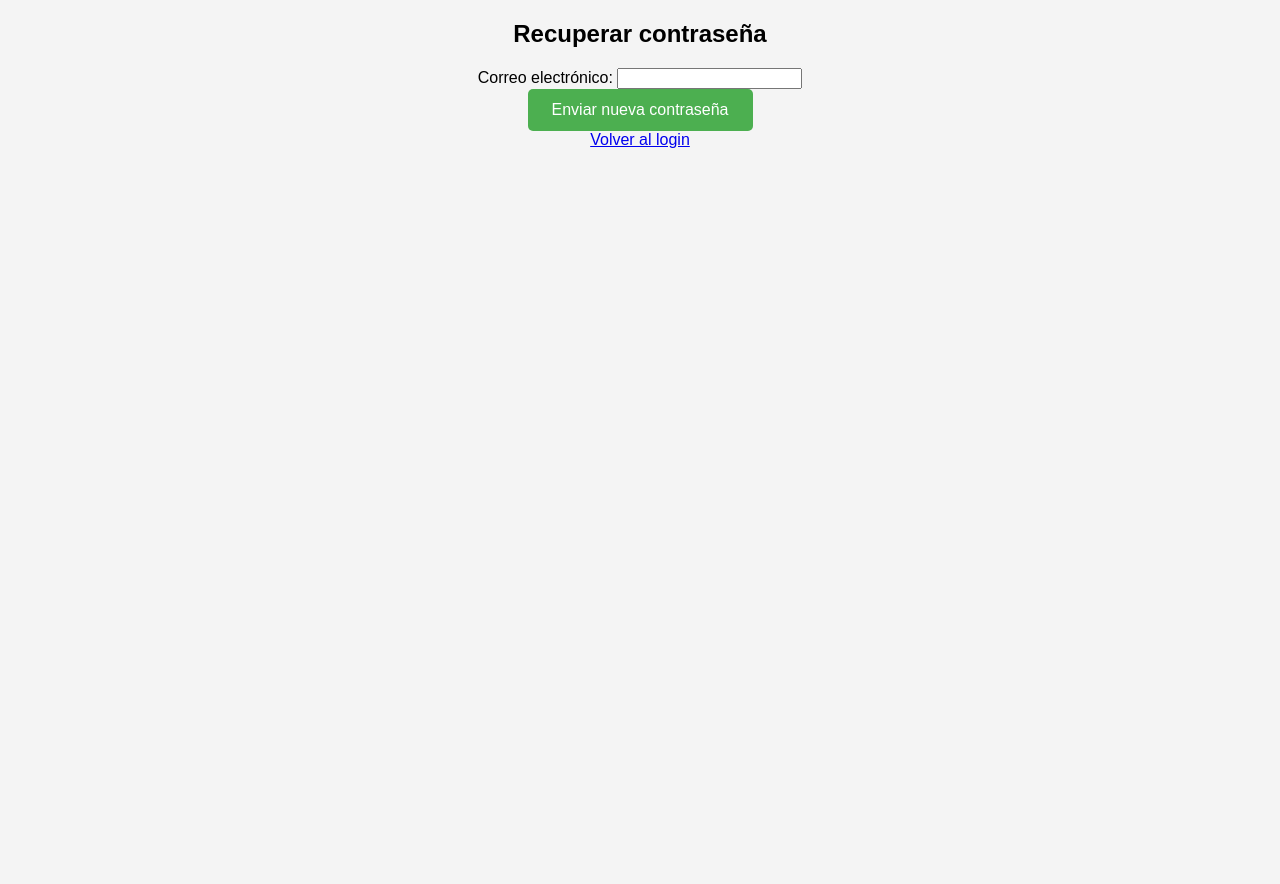
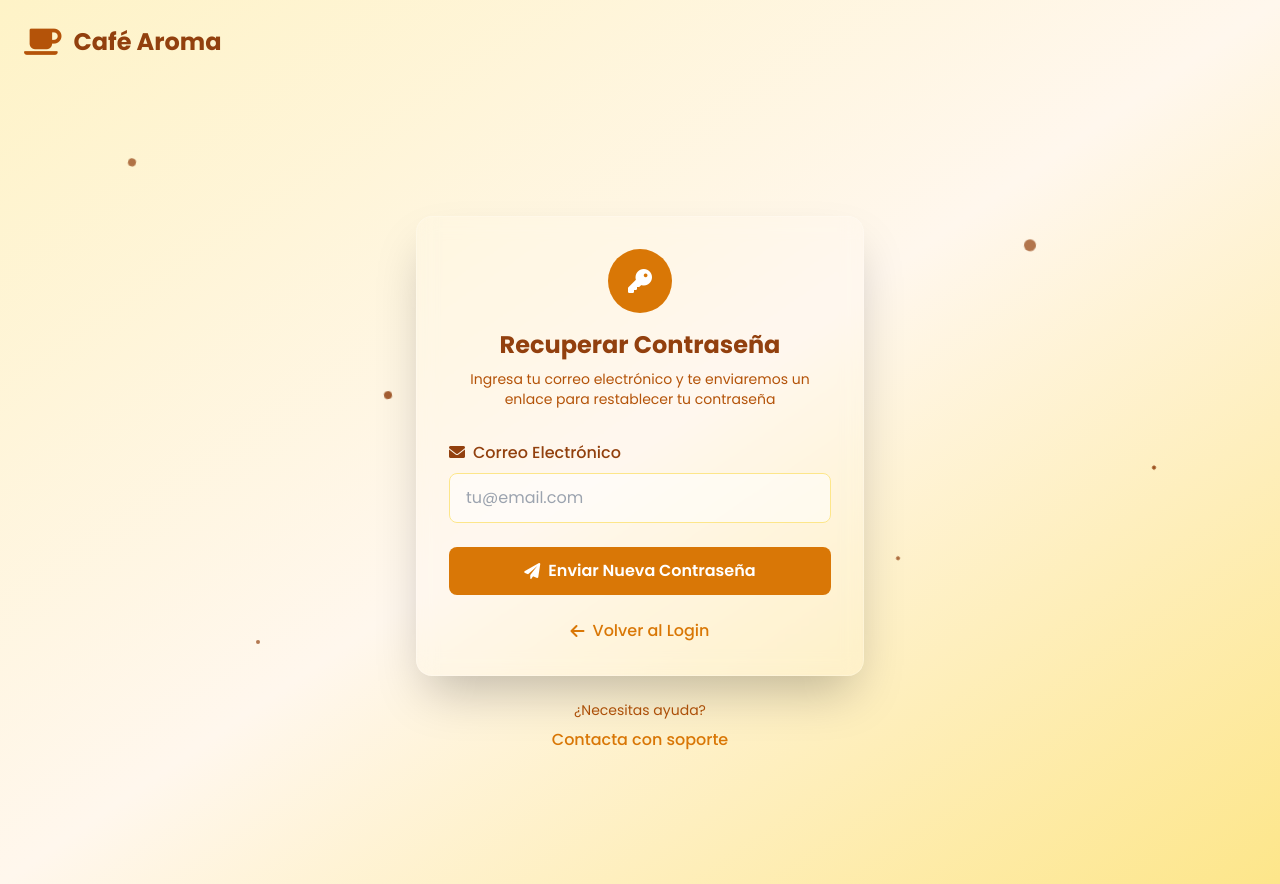
Before and after one commit to Danielaaa09/cafeteria_project, a Flask app: template templates/recuperar_contrasena.html in a window 1280 px wide. Before the commit the page ends 148 px from the top, so only its background shows below. Run offline with Flask 3, Linux system fonts and the light colour scheme; the template is opened without the code that fills it, so the values that code supplies are empty; parts of the project's set-up code (start-up, migrations or seed data) failed here and were passed over; some libraries are stand-ins or nearby versions.

Commit message:
estilos a la mitad

```diff
--- a/app.py
+++ b/app.py
@@ -36,6 +36,7 @@ def create_app():
     from routes.acerca_routes import acerca_routes
     from routes.menu_routes import menu_routes
     from routes.reserva_routes import reserva_routes
+    from routes.contacto_routes import contacto_routes
 
     app.register_blueprint(usuarios_bp, url_prefix='/api')
     app.register_blueprint(productos_bp, url_prefix='/api')
@@ -48,13 +49,10 @@ def create_app():
     app.register_blueprint(menu_routes)
     app.register_blueprint(acerca_routes)
     app.register_blueprint(reserva_routes)
+    app.register_blueprint(contacto_routes)
 
     @app.route('/')
     def index():
         return render_template('paginaprin.html')
 
-    @app.route('/contacto')
-    def contacto():
-        return render_template('contacto.html')
-
     return app
--- a/templates/cliente.html
+++ b/templates/cliente.html
@@ -63,8 +63,8 @@
                 </div>
 
                 <div class="hidden md:flex space-x-8">
-                    <a href="index.html" class="text-amber-800 hover:text-amber-600 font-medium transition-colors">Inicio</a>
-                    <a href="menu.html" class="text-amber-800 hover:text-amber-600 font-medium transition-colors">Menú</a>
+                    <a class="text-amber-800 hover:text-amber-600 font-medium transition-colors">Inicio</a>
+                    <a href="" class="text-amber-800 hover:text-amber-600 font-medium transition-colors">Menú</a>
                     <a href="dashboard.html" class="text-amber-600 font-medium">Mi Tienda</a>
                 </div>
 
--- a/templates/paginaprin.html
+++ b/templates/paginaprin.html
@@ -73,7 +73,7 @@
                     <a href="{{ url_for('index') }}" class="text-amber-800 hover:text-amber-600 font-medium transition-colors">Inicio</a>
                     <a href="{{ url_for('menu_routes.menu') }}" class="text-amber-800 hover:text-amber-600 font-medium transition-colors">Menú</a>
                     <a href="{{ url_for('acerca_routes.acerca') }}" class="text-amber-800 hover:text-amber-600 font-medium transition-colors">Nosotros</a>
-                    <a href="{{ url_for('contacto') }}" class="text-amber-800 hover:text-amber-600 font-medium transition-colors">Contacto</a>
+                    <a href="{{ url_for('contacto_routes.contacto') }}" class="text-amber-800 hover:text-amber-600 font-medium transition-colors">Contacto</a>
                 </div>
 
                 <div class="flex items-center space-x-4">
@@ -92,7 +92,7 @@
                     <a class="text-amber-800 hover:text-amber-600 font-medium">Inicio</a>
                     <a href="{{ url_for('menu_routes.menu') }}" class="text-amber-800 hover:text-amber-600 font-medium">Menú</a>
                     <a href="{{ url_for('acerca_routes.acerca') }}" class="text-amber-800 hover:text-amber-600 font-medium">Nosotros</a>
-                    <a href="{{ url_for('contacto') }}" class="text-amber-800 hover:text-amber-600 font-medium">Contacto</a>
+                    <a href="{{ url_for('contacto_routes.contacto') }}" class="text-amber-800 hover:text-amber-600 font-medium">Contacto</a>
                 </div>
             </div>
         </nav>
--- a/templates/recuperar_contrasena.html
+++ b/templates/recuperar_contrasena.html
@@ -1,27 +1,133 @@
 <!DOCTYPE html>
-<html>
+<html lang="es">
 <head>
-    <title>Recuperar contraseña</title>
-        <link rel="stylesheet" href="{{ url_for('static', filename='Styles.css') }}">
+    <meta charset="UTF-8">
+    <meta name="viewport" content="width=device-width, initial-scale=1.0">
+    <title>Recuperar Contraseña - Café Aroma</title>
+    <script src="https://cdn.tailwindcss.com"></script>
+    <link href="https://cdnjs.cloudflare.com/ajax/libs/font-awesome/6.0.0/css/all.min.css" rel="stylesheet">
+    <style>
+        @import url('https://fonts.googleapis.com/css2?family=Poppins:wght@300;400;500;600;700&display=swap');
+        * { font-family: 'Poppins', sans-serif; }
+        .coffee-particle {
+            position: absolute;
+            background: #92400e;
+            border-radius: 50%;
+            animation: float 6s ease-in-out infinite;
+        }
+        @keyframes float {
+            0%, 100% { transform: translateY(0px) rotate(0deg); opacity: 0.7; }
+            50% { transform: translateY(-20px) rotate(180deg); opacity: 1; }
+        }
+        .glass-effect {
+            background: rgba(255, 255, 255, 0.1);
+            backdrop-filter: blur(10px);
+            border: 1px solid rgba(255, 255, 255, 0.2);
+        }
+        .input-focus:focus {
+            transform: translateY(-2px);
+            box-shadow: 0 10px 25px rgba(146, 64, 14, 0.2);
+        }
+        .btn-hover:hover {
+            transform: translateY(-2px);
+            box-shadow: 0 10px 25px rgba(146, 64, 14, 0.3);
+        }
+    </style>
 </head>
-<body>
-    <div class="register-card">
-  <div class="logo">
-            <h2>Recuperar contraseña</h2>
+<body class="min-h-screen bg-gradient-to-br from-amber-100 via-orange-50 to-amber-200 overflow-x-hidden">
+    <!-- Coffee Particles Background -->
+    <div class="fixed inset-0 pointer-events-none">
+        <div class="coffee-particle w-2 h-2" style="left: 10%; top: 20%; animation-delay: 0s;"></div>
+        <div class="coffee-particle w-1 h-1" style="left: 20%; top: 80%; animation-delay: 1s;"></div>
+        <div class="coffee-particle w-3 h-3" style="left: 80%; top: 30%; animation-delay: 2s;"></div>
+        <div class="coffee-particle w-1 h-1" style="left: 70%; top: 70%; animation-delay: 3s;"></div>
+        <div class="coffee-particle w-2 h-2" style="left: 30%; top: 50%; animation-delay: 4s;"></div>
+        <div class="coffee-particle w-1 h-1" style="left: 90%; top: 60%; animation-delay: 5s;"></div>
+    </div>
+
+    <!-- Header -->
+    <header class="relative z-10 p-6">
+        <div class="flex items-center space-x-3">
+            <i class="fas fa-coffee text-amber-700 text-3xl"></i>
+            <h1 class="text-2xl font-bold text-amber-800">Café Aroma</h1>
         </div>
-    <form method="POST">
-       <div class="form-group">
-           <label for="correo">Correo electrónico:</label>
-           <input type="email" id="correo" name="correo" required>
-       </div>
-        <button type="submit" class="register-btn">Enviar nueva contraseña</button>
-    </form>
-    {% if mensaje %}
-        <p>{{ mensaje }}</p>
-    {% endif %}
-    <div class="links">
-    <a href="{{ url_for('auth_routes.login_form') }}">Volver al login</a>
+    </header>
+
+    <!-- Main Content -->
+    <div class="flex items-center justify-center min-h-screen px-4 py-8">
+        <div class="w-full max-w-md">
+            <!-- Recovery Card -->
+            <div class="glass-effect rounded-2xl p-8 shadow-2xl">
+                <!-- Logo and Title -->
+                <div class="text-center mb-8">
+                    <div class="inline-flex items-center justify-center w-16 h-16 bg-amber-600 rounded-full mb-4">
+                        <i class="fas fa-key text-white text-2xl"></i>
+                    </div>
+                    <h2 class="text-2xl font-bold text-amber-800 mb-2">Recuperar Contraseña</h2>
+                    <p class="text-amber-700 text-sm">Ingresa tu correo electrónico y te enviaremos un enlace para restablecer tu contraseña</p>
+                </div>
+
+                <!-- Recovery Form -->
+                <form method="POST" action="{{ url_for('auth_routes.recuperar_contrasena') }}" class="space-y-6">
+                    <div>
+                        <label for="correo" class="block text-amber-800 font-medium mb-2">
+                            <i class="fas fa-envelope mr-2"></i>Correo Electrónico
+                        </label>
+                        <input
+                            type="email"
+                            id="correo"
+                            name="correo"
+                            required
+                            class="w-full px-4 py-3 bg-white/50 border border-amber-200 rounded-lg focus:outline-none focus:border-amber-500 input-focus transition-all duration-300"
+                            placeholder="tu@email.com"
+                        >
+                        {% if error %}
+                        <div class="text-red-500 text-sm mt-1">
+                            <i class="fas fa-exclamation-circle mr-1"></i>
+                            <span>{{ error }}</span>
+                        </div>
+                        {% endif %}
+                        {% if mensaje %}
+                        <div class="text-green-700 text-sm mt-1">
+                            <i class="fas fa-check-circle mr-1"></i>
+                            <span>{{ mensaje }}</span>
+                        </div>
+                        {% endif %}
+                    </div>
+
+                    <button
+                        type="submit"
+                        class="w-full bg-amber-600 text-white py-3 rounded-lg font-semibold btn-hover transition-all duration-300 flex items-center justify-center space-x-2"
+                    >
+                        <i class="fas fa-paper-plane"></i>
+                        <span>Enviar Nueva Contraseña</span>
+                    </button>
+                </form>
+
+                <!-- Links -->
+                <div class="mt-6 text-center">
+                    <a href="{{ url_for('auth_routes.login') }}" class="text-amber-600 hover:text-amber-700 font-medium transition-colors flex items-center justify-center space-x-2">
+                        <i class="fas fa-arrow-left"></i>
+                        <span>Volver al Login</span>
+                    </a>
+                </div>
+            </div>
+
+            <!-- Additional Help -->
+            <div class="mt-6 text-center">
+                <p class="text-amber-700 text-sm mb-2">¿Necesitas ayuda?</p>
+                <a href="{{ url_for('contacto_routes.contacto') }}" class="text-amber-600 hover:text-amber-700 font-medium transition-colors">
+                    Contacta con soporte
+                </a>
+            </div>
+        </div>
     </div>
-    </div>
+
+    <script>
+        // Solo animación de partículas
+        document.querySelectorAll('.coffee-particle').forEach((particle, index) => {
+            particle.style.animationDelay = `${index * 0.5}s`;
+        });
+    </script>
 </body>
 </html>
```
Also changed, not shown: routes/contacto_routes.py (+8 -0 lines), templates/acercade.html (+5 -5 lines), templates/contacto.html (+4 -4 lines), templates/empleado.html (deleted, +0 -139 lines), templates/menu.html (+4 -4 lines), templates/reserva.html (+4 -4 lines).
